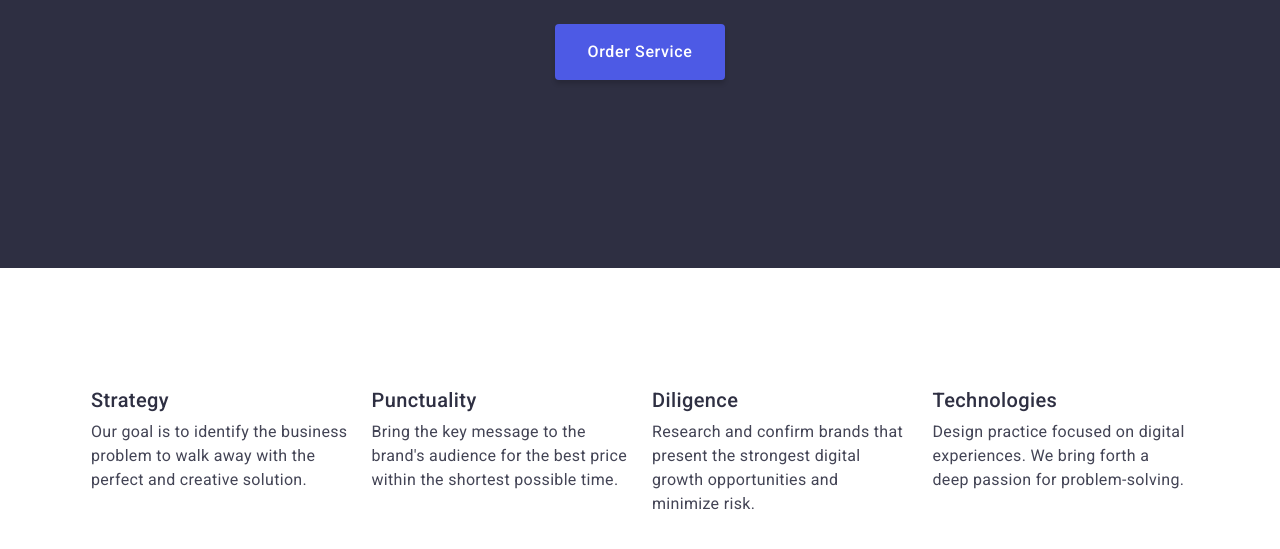
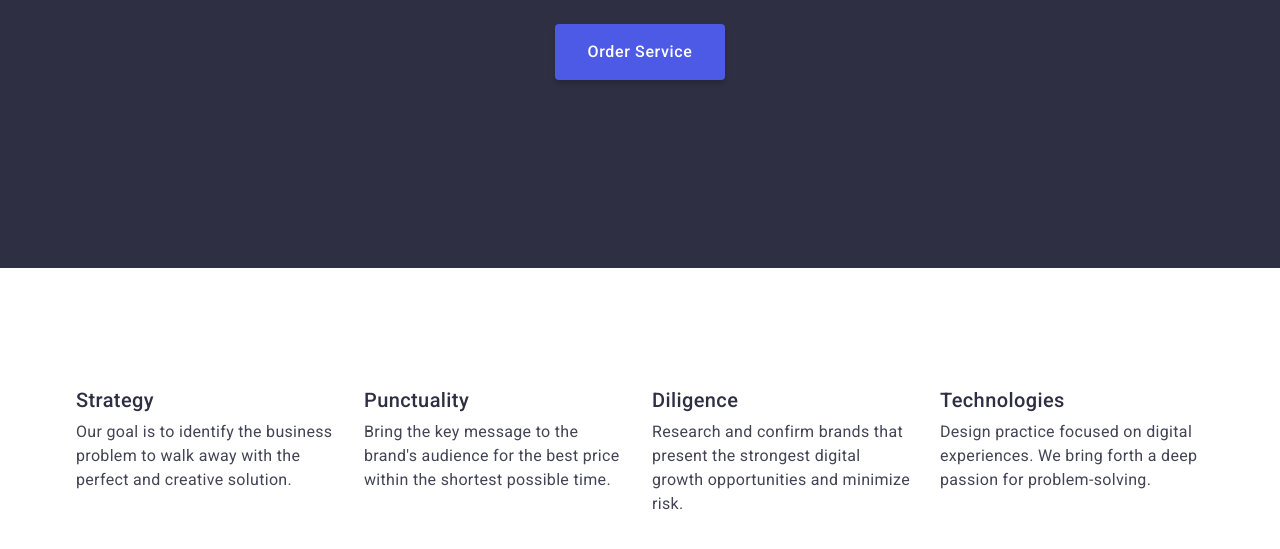
Before and after one commit to Roksana-St/goit-markup-hw-03, a plain HTML site: page index.html in a window 1280 px wide. Shown: the part 405-954 px from the top of the page. Drawn offline with nearby package versions, Linux system fonts and the light colour scheme.

Commit message:
updrage styles.css

```diff
--- a/css/styles.css
+++ b/css/styles.css
@@ -196,8 +196,6 @@ img {
 }
 
 .advantages {
-    padding-left: 15px;
-    padding-right: 15px;
     display: flex;
     gap: 24px;
 }
@@ -218,7 +216,7 @@ img {
 }
 
 .advantages-exp {
-    width: calc((100% - 72px) / 4);
+    width: calc((100% - 3 * 24px) / 4);
 }
 
 .our-team {
```
